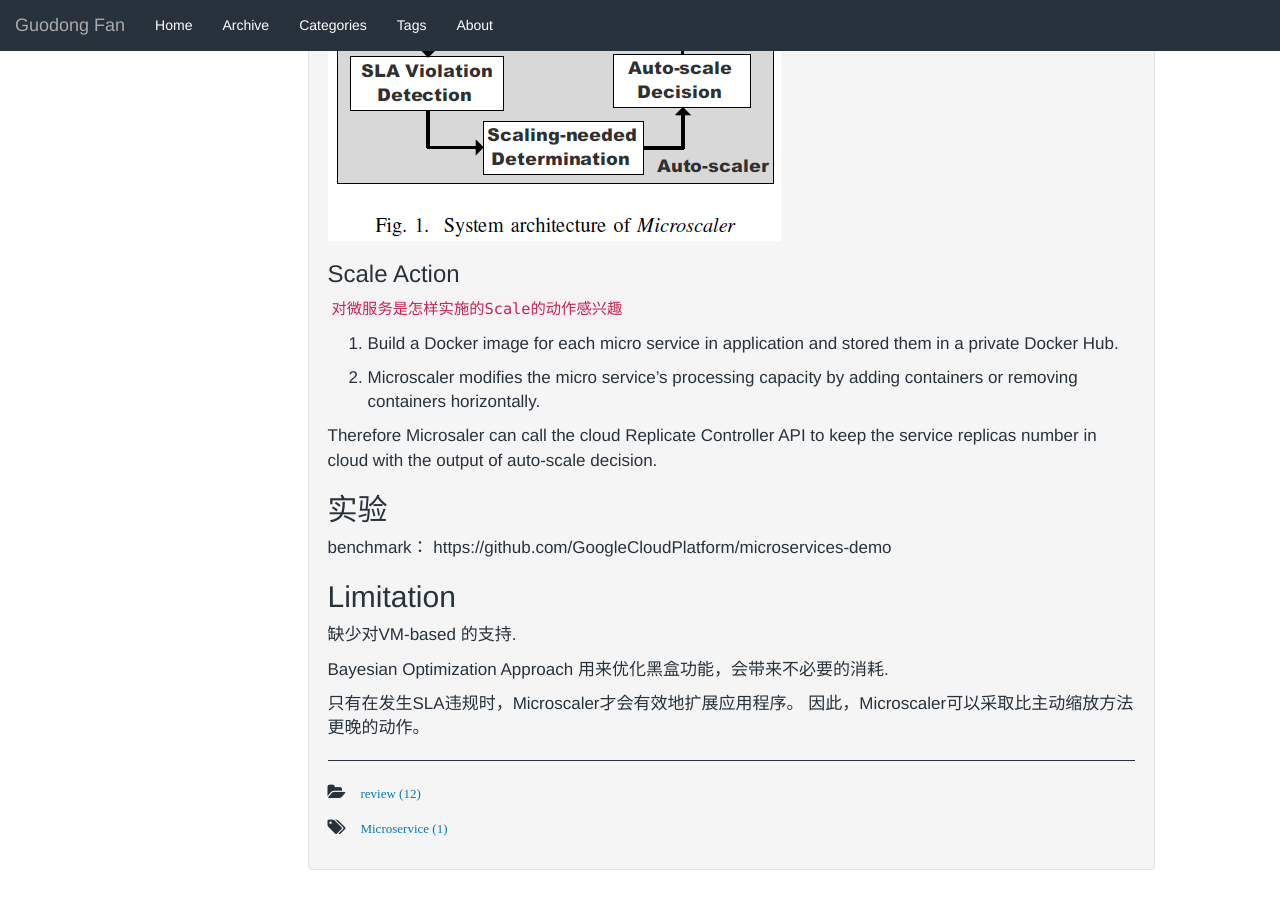
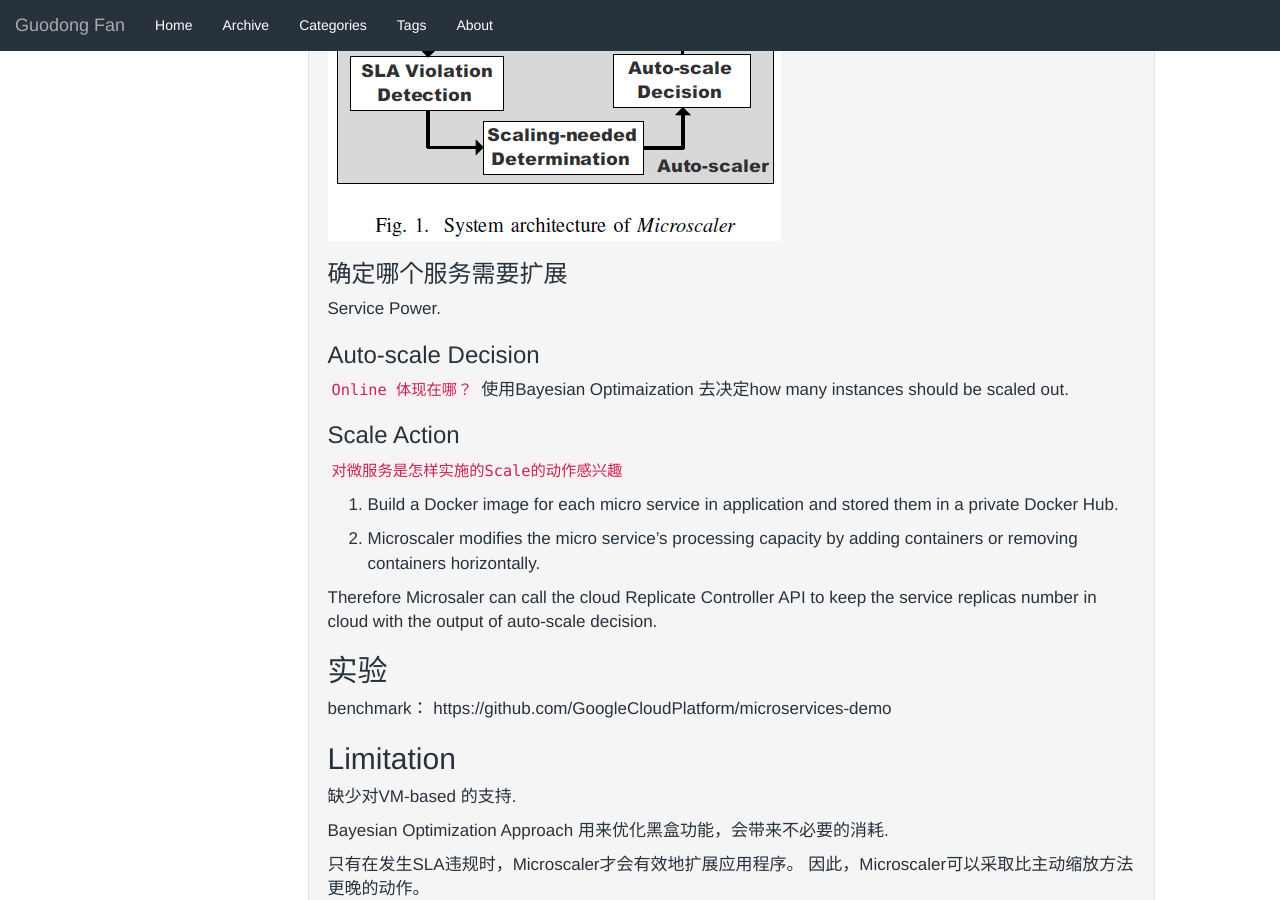
Before and after one commit to GuodongFan/GuodongFan.github.io, a Jekyll site: the page built from _posts/2019-08-17-Microscaler.md, in a window 1280 px wide and 900 px high, scrolled down 1249 px. Built offline with Jekyll 4.4.1, drawn with Linux system fonts in a browser that asks for light colours; our own code applies the rules of GitHub Pages for plain Markdown files.

Commit message:
Update 2019-08-17-Microscaler.md

```diff
--- a/_posts/2019-08-17-Microscaler.md
+++ b/_posts/2019-08-17-Microscaler.md
@@ -27,6 +27,14 @@ Istio is a completely open source service mesh that sits transparently on existi
 
 ![Architecture](http://plusnet.cn/assets/include/Microscaler.png)
 
+### 确定哪个服务需要扩展
+
+Service Power.
+
+### Auto-scale Decision
+
+`Online 体现在哪？` 使用Bayesian Optimaization 去决定how many instances should be scaled out.
+
 ### Scale Action
 
 `对微服务是怎样实施的Scale的动作感兴趣`
```
